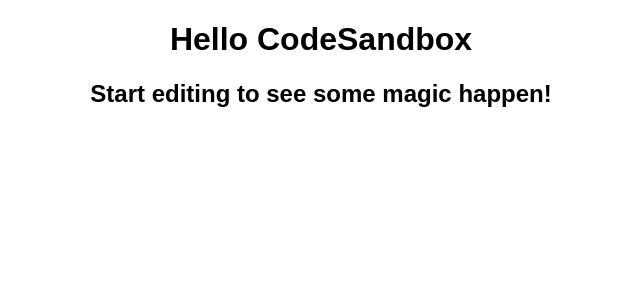
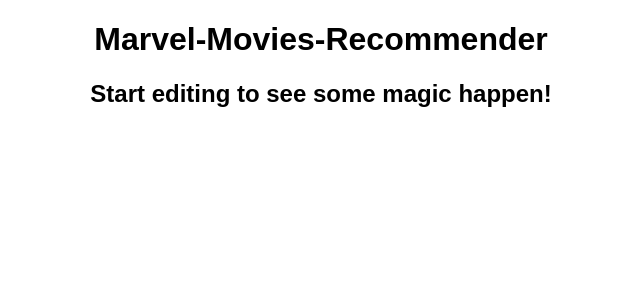
Before and after one commit to Abhay5855/Marvel-Movies-Collection, a React (Create React App) app: page / in a window 1280 px wide. Shown: the top 300 px of the page, without its empty margins (319-959 px from the left). Built offline with nearby package versions, Linux system fonts and the light colour scheme.

Commit message:
rename h1

```diff
--- a/src/App.js
+++ b/src/App.js
@@ -4,7 +4,7 @@
 export default function App() {
   return (
     <div className="App">
-      <h1>Hello CodeSandbox</h1>
+      <h1>Marvel-Movies-Recommender</h1>
       <h2>Start editing to see some magic happen!</h2>
     </div>
   );
```
